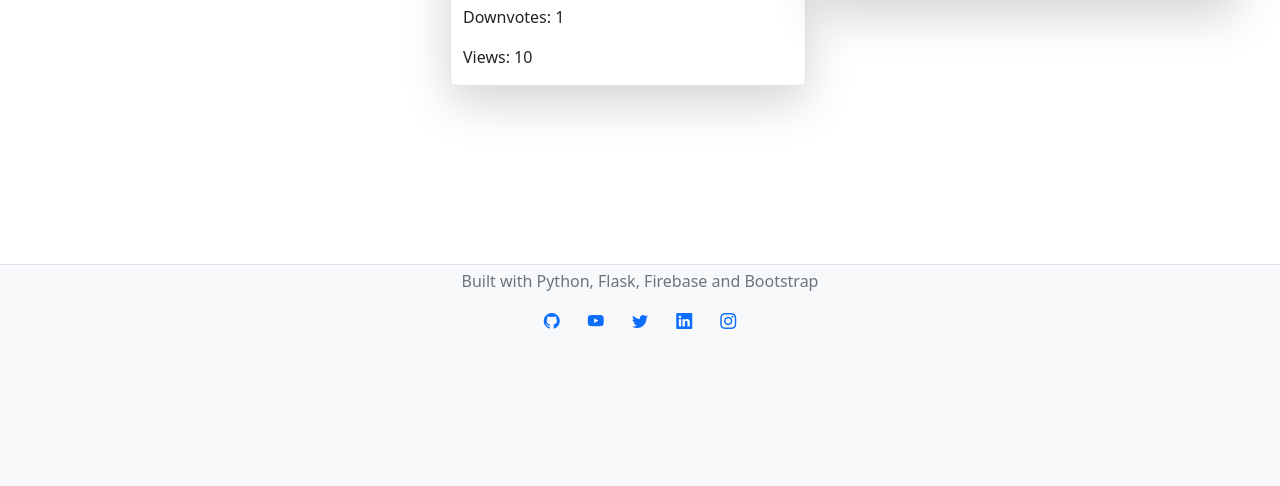
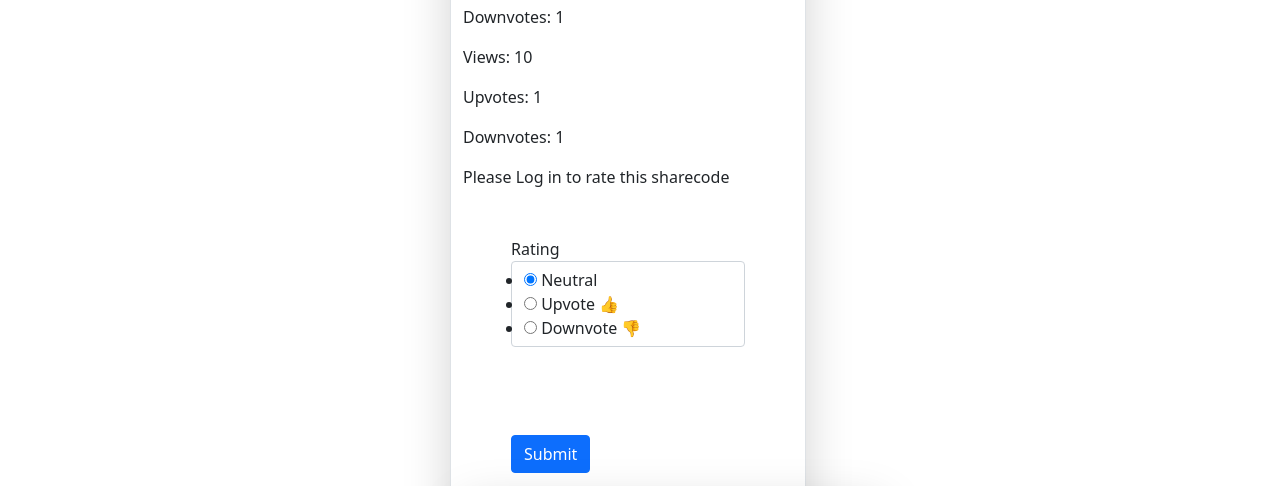
Before and after one commit to sarathsajan/webapp-share-codes, a Flask app: template mysite/templates/view_share_code.html in a window 1280 px wide. Shown: the part 447-933 px from the top of the page. Before the commit the page ends 776 px from the top, so only its background shows below. Run offline with Flask 2, Linux system fonts and the light colour scheme; the visitor is signed in with stand-in values (Sample User, id 1); the template is opened without the code that fills it: values that come from a table or form of the project are taken from there, most other values are stand-ins (such as "Sample title", 1, 10 or a date in 2020); some libraries are stand-ins or nearby versions.

Commit message:
added a rating/voting system

```diff
--- a/mysite/app.py
+++ b/mysite/app.py
@@ -1,8 +1,9 @@
 # Import core libraries
 from datetime import datetime, timezone
+from email.policy import default
 from flask import Flask, render_template, redirect, url_for, request, session, flash
 from functools import wraps
-from wtforms import Form, validators, StringField, TextAreaField, SelectField, IntegerField
+from wtforms import Form, validators, StringField, TextAreaField, SelectField, IntegerField, RadioField
 import json
 
 # Import helper libraries and environment variables
@@ -73,6 +74,13 @@ def results():
     search_results = gcfsDB.get_search_results(search_query)
     return render_template("results.html", search_query=search_query, search_results=search_results)
 
+# Create a Like/Dislike Form using WTForms
+class RatingForm(Form):
+    rating = RadioField('Rating', choices=[(0, 'Neutral'), (1, 'Upvote 👍'), (-1, "Downvote 👎")], default=0 , validators=[validators.DataRequired()])
+    share_code = IntegerField('', validators=[validators.InputRequired(), validators.NumberRange(min=100000000, max=999999999)])
+    game = StringField('', validators=[validators.InputRequired(), validators.Length(min=10, max=20)])
+    users_email = StringField('', validators=[validators.InputRequired(), validators.Length(min=7)])
+
 
 # Create a Deletion Form using WTForms
 class DeletionForm(Form):
@@ -82,14 +90,24 @@ class DeletionForm(Form):
 
 @app.route("/view/<game>/<int:share_code>", methods=['GET', 'POST'])
 def view_single_share_code(game, share_code):
-    form = DeletionForm(request.form)
-    if request.method == 'POST' and form.validate() and session['user_data']['users_email'] == form.author_email.data:
-        gcfsDB.delete_share_code(form.game.data, form.share_code.data, form.author_email.data)
-        flash('Your share code has been deleted', category='warning')
+    rating_form = RatingForm(request.form)
+    deletion_form = DeletionForm(request.form)
+
+    if request.method == 'POST' and rating_form.validate() and 'logged_in' in session:
+        rate_submit_flag = gcfsDB.rate_share_code(rating_form.rating.data, rating_form.game.data, rating_form.share_code.data, rating_form.users_email.data)
+        if rate_submit_flag == False:
+            flash("There was an error rating this share code", category="danger")
+            return redirect(url_for("view_single_share_code", game=game, share_code=share_code))
+        flash('You have rated the sharecode', category='success')
+        return redirect(url_for("view_single_share_code", game=game, share_code=share_code))
+
+    if request.method == 'POST' and deletion_form.validate() and session['user_data']['users_email'] == deletion_form.author_email.data:
+        gcfsDB.delete_share_code(deletion_form.game.data, deletion_form.share_code.data, deletion_form.author_email.data)
+        flash('Your share code has been deleted', category='danger')
         return redirect(url_for("profile_myself"))
     single_share_code = gcfsDB.get_single_share_code_data(game=game, share_code=share_code, view_count=1)
     # print(single_share_code)
-    return render_template('view_share_code.html', share_codes_data=single_share_code, form=form)
+    return render_template('view_share_code.html', share_codes_data=single_share_code, rating_form=rating_form, deletion_form=deletion_form)
 
 # Create a Submission Form using WTForms
 class SubmissionForm(Form):
@@ -121,7 +139,7 @@ def submit():
             'author': session['user_data']['users_name'],
             'author_email': session['user_data']['users_email'],
             'date': datetime.now(timezone.utc).astimezone(),
-            'upvote_list': [session['user_data']['users_email']],
+            'upvote_list': [],
             'downvote_list':[]
         }
         submit_flag, upload_time_diff = gcfsDB.check_and_add_share_code_gcfsDB(share_code_candidate)
@@ -130,7 +148,7 @@ def submit():
             return redirect(url_for('submit'))
 
         if upload_time_diff.days < 1 :
-            flash(f'Wait for {23 - upload_time_diff.seconds//3600} hour(s) and {60 - (upload_time_diff.seconds//60)%60} minute(s) before posting a new share code', category='danger')
+            flash(f"Right now, I don't know how to implement captcha to fight bots, so please wait for {23 - upload_time_diff.seconds//3600} hour(s) and {60 - (upload_time_diff.seconds//60)%60} minute(s) before posting a new share code", category='danger')
             return redirect(url_for("profile_myself"))
         else:
             flash('Your share code has been added', category='success')
--- a/mysite/templates/results.html
+++ b/mysite/templates/results.html
@@ -9,7 +9,8 @@
                 <th scope="col">Share code</th>
                 <th scope="col">Title</th>
                 <th scope="col">Author</th>
-                <th scope="col">Like <i class="bi bi-hand-thumbs-up-fill"></i> / Dislike <i class="bi bi-hand-thumbs-down-fill"></i></th>
+                <th scope="col">Upvotes 👍</th>
+                <th scope="col">Downvotes 👎</th>
                 <th scope="col">Relevancy Score</th>
               </tr>
             </thead>
@@ -19,7 +20,8 @@
                 <td>{{ result['share_code'] }}</td>
                 <td>{{ result['title'] }}</td>
                 <td>{{ result['author'] }}</td>
-                <td>feature coming soon...</td>
+                <td>{{ result['upvotes'] }}</td>
+                <td>{{ result['downvotes'] }}</td>
                 <td>{{ result['description_score'] }}</td>
                 <td><a href="/view/{{ result['game'] }}/{{ result['share_code'] }}">more details</a></td>
               </tr>
--- a/mysite/templates/view_share_code.html
+++ b/mysite/templates/view_share_code.html
@@ -18,20 +18,48 @@
                     <p>Upvotes: {{ share_codes_data[0]['upvote_list']|length }}</p>
                     <p>Downvotes: {{ share_codes_data[0]['downvote_list']|length }}</p>
                     <p>Views: {{ share_codes_data[0]['views'] }}</p>
+                    <p>Upvotes: {{ share_codes_data[0]['upvotes']|length }}</p>
+                    <p>Downvotes: {{ share_codes_data[0]['downvotes']|length }}</p>
+                    <p>Please Log in to rate this sharecode</p>
                     {% if session.logged_in %}
+                        {% if session['user_data']['users_email'] in share_codes_data[0]['upvotes'] %}
+                            <p>You have upvoted this share code</p>
+                        {% endif %}
+                        {% if session['user_data']['users_email'] in share_codes_data[0]['downvotes'] %}
+                            <p>You have downvoted this share code</p>
+                        {% endif %}
+                    <div class="container mb-8">
+                        <div class="container mt-5">
+                            {% from "includes/_formhelpers.html" import render_field %}
+                            <form method="POST" action="">
+                                <div class="form-group">
+                                    {{ render_field(rating_form.rating, class="form-control mb-3")}}
+                                </div>
+                                <div class="form-group">
+                                    {{ render_field(rating_form.share_code, class="form-control mb-3", type="hidden", value=share_codes_data[0]['share_code']) }}
+                                </div>
+                                <div class="form-group">
+                                    {{ render_field(rating_form.game, class="form-control mb-3", type="hidden", value=share_codes_data[0]['game']) }}
+                                </div>
+                                <div class="form-group">
+                                    {{ render_field(rating_form.users_email, class="form-control mb-3", type="hidden", value=session['user_data']['users_email']) }}
+                                </div>
+                                <p><input type="submit" value="Submit" class="btn btn-primary"></p>
+                            </form>
+                        </div>
                         {% if session['user_data']['users_email'] == share_codes_data[0]['author_email'] %}
                             <div class="container mb-8">
                                 <div class="container mt-5">
                                     {% from "includes/_formhelpers.html" import render_field %}
                                     <form method="POST" action="">
                                         <div class="form-group">
-                                            {{ render_field(form.share_code, class="form-control mb-3", type="hidden", value=share_codes_data[0]['share_code']) }}
+                                            {{ render_field(deletion_form.share_code, class="form-control mb-3", type="hidden", value=share_codes_data[0]['share_code']) }}
                                         </div>
                                         <div class="form-group">
-                                            {{ render_field(form.game, class="form-control mb-3", type="hidden", value=share_codes_data[0]['game']) }}
+                                            {{ render_field(deletion_form.game, class="form-control mb-3", type="hidden", value=share_codes_data[0]['game']) }}
                                         </div>
                                         <div class="form-group">
-                                            {{ render_field(form.author_email, class="form-control mb-3", type="hidden", value=share_codes_data[0]['author_email']) }}
+                                            {{ render_field(deletion_form.author_email, class="form-control mb-3", type="hidden", value=share_codes_data[0]['author_email']) }}
                                         </div>
                                         <p><input type="submit" value="Delete" class="btn btn-danger"></p>
                                     </form>
```
Also changed, not shown: mysite/gcfsDB.py (+32 -0 lines).
